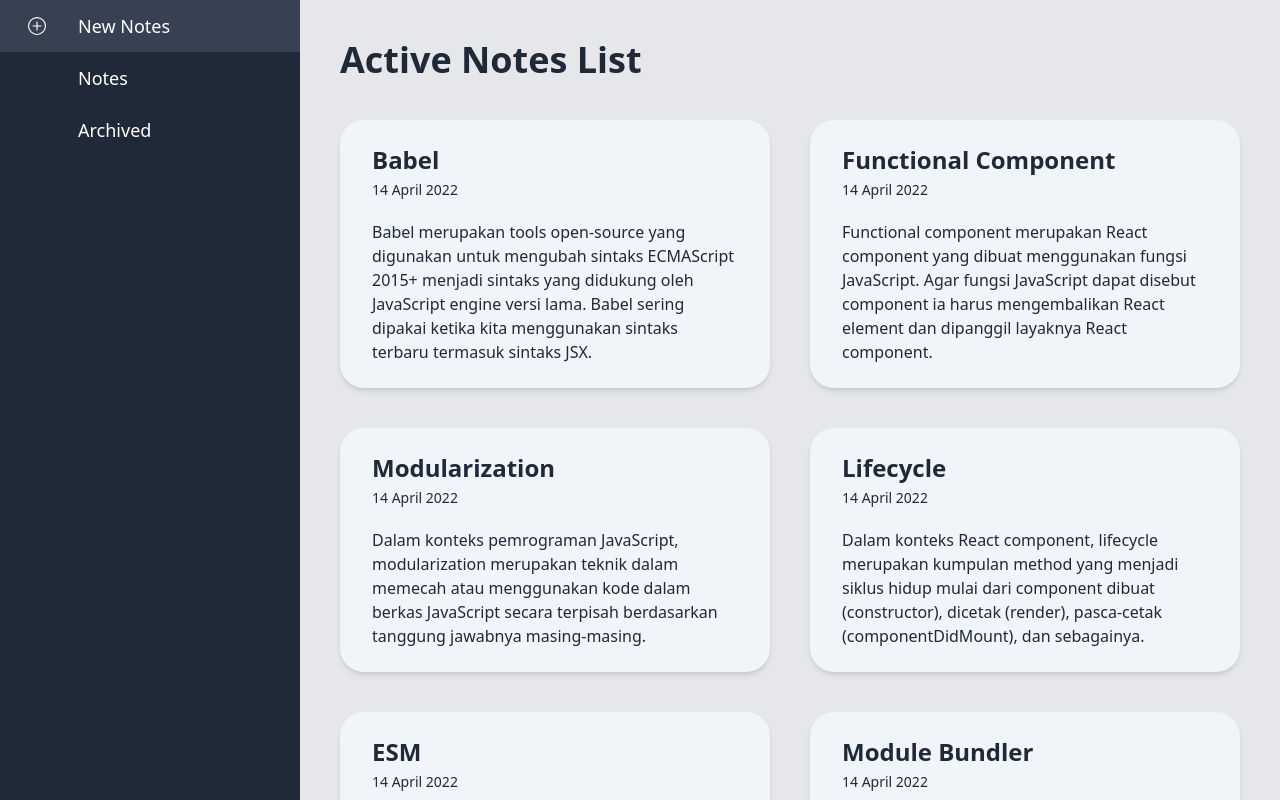
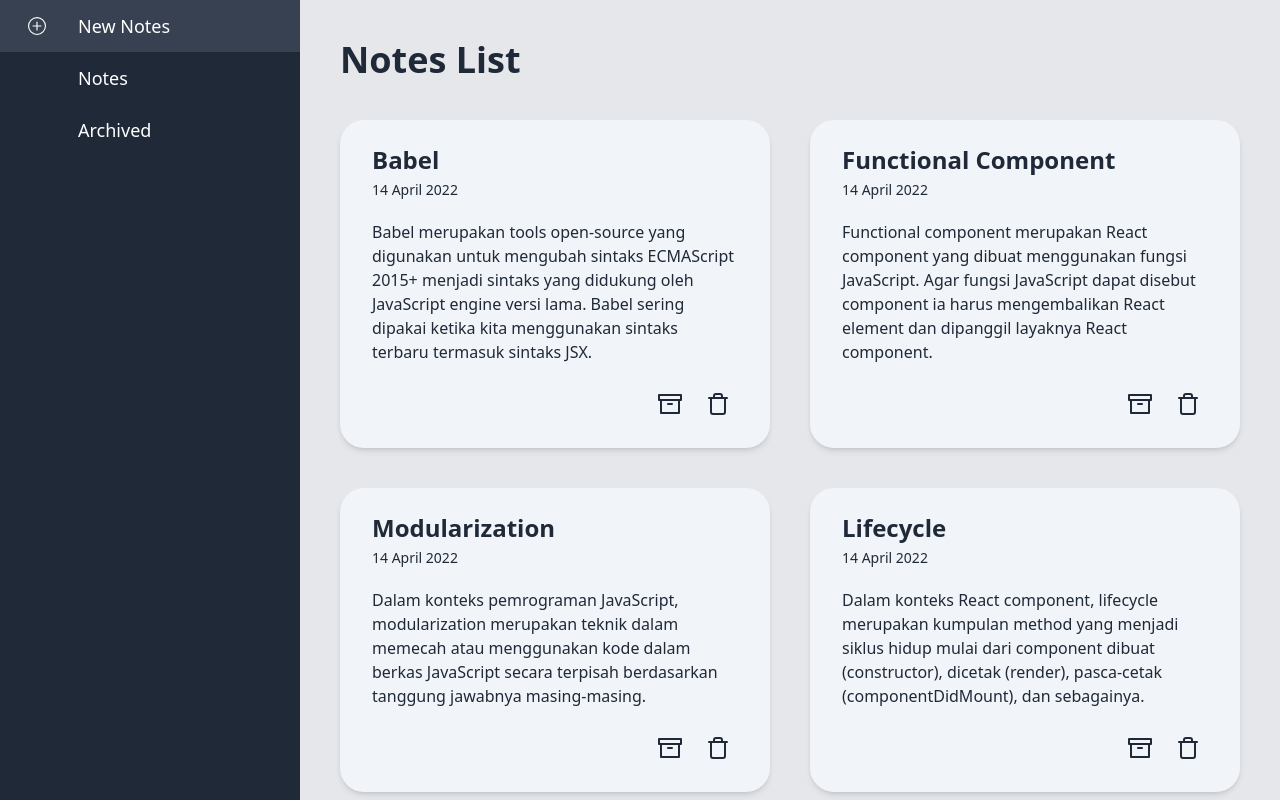
Before and after one commit to farkhanmhd/notes-app, a React (Vite) app: page /notes in a window 1280 px wide. Shown: the top 800 px of the page. Built offline with nearby package versions, Linux system fonts and the light colour scheme; some icons are missing.

Commit message:
finished archive, unarchive, and delete note

```diff
--- a/src/App.jsx
+++ b/src/App.jsx
@@ -27,6 +27,7 @@ const App = () => {
               <Route path="/archived" element={<ArchivedPage />} />
               <Route path="/error" element={<NotFoundPage />} />
               <Route path="/notes/:id" element={<NotesDetailPage />} />
+              <Route path="/archived/:id" element={<NotesDetailPage />} />
             </Routes>
           </>
         ) : (
--- a/src/components/ControlButton.jsx
+++ b/src/components/ControlButton.jsx
@@ -5,7 +5,7 @@ const ControlButton = ({ onClick, children, controlState }) => {
     <button
       onClick={onClick}
       className={`flex justify-center items-center text-2xl rounded-lg p-2 duration-[250ms] ${
-        !controlState ? "hover:bg-slate-300" : ""
+        !controlState ? "hover:bg-slate-200" : ""
       }`}
       disabled={controlState}
     >
--- a/src/components/Notes/Note.jsx
+++ b/src/components/Notes/Note.jsx
@@ -1,24 +1,66 @@
 import PropTypes from "prop-types";
 import formattedDate from "./../../utils/formattedDate";
 import { Link } from "react-router-dom";
+import { useNotes } from "../../context/NotesContext";
+import ControlButton from "../ControlButton";
+import { FiArchive, FiTrash } from "react-icons/fi";
+import { MdOutlineUnarchive } from "react-icons/md";
+import parser from "html-react-parser";
 
-const Note = ({ id, title, date, body }) => {
+const Note = ({ note, type }) => {
+  const { noteArchive, noteUnArchive, noteDelete } = useNotes();
+
+  const onArchive = (event, id) => {
+    event.preventDefault();
+    noteArchive(id);
+  };
+
+  const onUnArchive = (event, id) => {
+    event.preventDefault();
+    noteUnArchive(id);
+  };
+
+  const onDelete = (event, id) => {
+    event.preventDefault();
+    noteDelete(id);
+  };
+
   return (
-    <Link to={`/notes/${id}`}>
-      <div className="bg-slate-100 w-full h-full rounded-3xl shadow-md hover:shadow-xl cursor-pointer duration-300 text-gray-800 py-6 px-8 overflow-hidden self-start">
-        <h2 className=" text-2xl mb-1 font-bold">{title}</h2>
-        <p className="text-sm">{formattedDate(date)}</p>
-        <div className="body-text mt-5 ">{body}</div>
+    <Link
+      to={
+        type === "active" ? `/notes/${note.id}` : `/notes/archived/${note.id}`
+      }
+    >
+      <div className="bg-slate-100 w-full h-full rounded-3xl shadow-md hover:shadow-xl cursor-pointer duration-300 text-gray-800 py-6 px-8 overflow-hidden flex flex-col">
+        <h2 className=" text-2xl mb-1 font-bold">{note.title}</h2>
+        <p className="text-sm">{formattedDate(note.createdAt)}</p>
+        <div className="body-text my-5 ">{parser(note.body)}</div>
+        <div className="controls mt-auto flex justify-end gap-2">
+          <ControlButton
+            onClick={
+              type === "active"
+                ? (event) => onArchive(event, note.id)
+                : (event) => onUnArchive(event, note.id)
+            }
+            controlState={!true}
+          >
+            {type === "active" ? <FiArchive /> : <MdOutlineUnarchive />}
+          </ControlButton>
+          <ControlButton
+            controlState={!true}
+            onClick={(event) => onDelete(event, note.id)}
+          >
+            <FiTrash />
+          </ControlButton>
+        </div>
       </div>
     </Link>
   );
 };
 
 Note.propTypes = {
-  id: PropTypes.string.isRequired,
-  title: PropTypes.string.isRequired,
-  date: PropTypes.string.isRequired,
-  body: PropTypes.any.isRequired,
+  note: PropTypes.object.isRequired,
+  type: PropTypes.oneOf(["active", "archived"]).isRequired,
 };
 
 export default Note;
--- /dev/null
+++ b/src/components/Notes/NotesList.jsx
@@ -0,0 +1,39 @@
+import { Link } from "react-router-dom";
+import Note from "./Note";
+import PropTypes from "prop-types";
+
+const NotesList = ({ notes, type }) => {
+  return notes.length > 0 ? (
+    <>
+      <h2 className="text-4xl text-gray-800 pt-10 pl-10 font-bold">
+        {type === "archived" ? "Archived Notes List" : "Notes List"}
+      </h2>
+      <div className="grid grid-cols-[repeat(auto-fit,_minmax(300px,_1fr))] gap-10 p-10 w-[calc(100vw - 75px)] lg:w-[calc(100vw - 300px)]">
+        {notes.map((note) => {
+          return <Note key={note.id} note={note} type={type} />;
+        })}
+      </div>
+    </>
+  ) : (
+    <div className="w-[calc(100vw - 75px)] lg:w-[calc(100vw - 300px)] h-screen flex flex-col justify-center items-center gap-5">
+      <h1 className="text-3xl text-gray-800 font-bold">
+        {type === "archived"
+          ? "There are no archived notes"
+          : "There are no active notes"}
+      </h1>
+      <Link
+        to={"/notes/new"}
+        className="bg-gray-100 text-gray-900 px-5 py-2 rounded-lg duration-[250ms] hover:bg-gray-300"
+      >
+        Create new note
+      </Link>
+    </div>
+  );
+};
+
+NotesList.propTypes = {
+  notes: PropTypes.arrayOf(PropTypes.object).isRequired,
+  type: PropTypes.oneOf(["active", "archived"]).isRequired,
+};
+
+export default NotesList;
--- a/src/context/NotesContext.jsx
+++ b/src/context/NotesContext.jsx
@@ -1,5 +1,14 @@
 import { createContext, useContext, useEffect, useState } from "react";
-import { getAllNotes, addNote, getNote } from "../utils/local-data";
+import {
+  getAllNotes,
+  addNote,
+  getNote,
+  archiveNote,
+  getActiveNotes,
+  getArchivedNotes,
+  unarchiveNote,
+  deleteNote,
+} from "../utils/local-data";
 import PropTypes from "prop-types";
 
 const NotesContext = createContext();
@@ -21,8 +30,44 @@ const NotesProvider = ({ children }) => {
     return note;
   };
 
+  const noteArchive = (id) => {
+    archiveNote(id);
+    setNotes(getAllNotes);
+  };
+
+  const noteUnArchive = (id) => {
+    unarchiveNote(id);
+    setNotes(getAllNotes);
+  };
+
+  const noteDelete = (id) => {
+    deleteNote(id);
+    setNotes(getAllNotes);
+  };
+
+  const getAllActiveNotes = () => {
+    const activeNotes = getActiveNotes();
+    return activeNotes;
+  };
+  const getAllArchivedNotes = () => {
+    const archivedNotes = getArchivedNotes();
+    return archivedNotes;
+  };
+
   return (
-    <NotesContext.Provider value={{ notes, setNotes, addNewNote, openNote }}>
+    <NotesContext.Provider
+      value={{
+        notes,
+        setNotes,
+        addNewNote,
+        openNote,
+        noteArchive,
+        getAllActiveNotes,
+        getAllArchivedNotes,
+        noteUnArchive,
+        noteDelete,
+      }}
+    >
       {children}
     </NotesContext.Provider>
   );
--- a/src/pages/ArchivedPage.jsx
+++ b/src/pages/ArchivedPage.jsx
@@ -1,43 +1,10 @@
-import Note from "../components/Notes/Note";
 import { useNotes } from "../context/NotesContext";
-import parser from "html-react-parser";
-import { Link } from "react-router-dom";
+import NotesList from "../components/Notes/NotesList";
 
 const ArchivedPage = () => {
-  const { notes } = useNotes();
+  const { getAllArchivedNotes } = useNotes();
 
-  return notes.filter((note) => note.archived).length > 0 ? (
-    <>
-      <h2 className="text-4xl text-gray-800 pt-10  pl-10">Active Notes List</h2>
-      <div className="grid grid-cols-[repeat(auto-fit,_minmax(300px,_1fr))] gap-10 p-10 w-[calc(100vw - 75px)] lg:w-[calc(100vw - 300px)]">
-        {notes
-          .filter((note) => note.archived)
-          .map((note) => {
-            return (
-              <Note
-                key={note.id}
-                id={note.id}
-                title={note.title}
-                date={note.createdAt}
-                body={parser(note.body)}
-              />
-            );
-          })}
-      </div>
-    </>
-  ) : (
-    <div className="w-[calc(100vw - 75px)] lg:w-[calc(100vw - 300px)] h-screen flex flex-col justify-center items-center gap-5">
-      <h1 className="text-3xl text-gray-800 font-bold">
-        There are no archived notes
-      </h1>
-      <Link
-        to={"/notes/new"}
-        className="bg-gray-100 text-gray-900 px-5 py-2 rounded-lg duration-[250ms] hover:bg-gray-300"
-      >
-        Create new note
-      </Link>
-    </div>
-  );
+  return <NotesList notes={getAllArchivedNotes()} type="archived" />;
 };
 
 export default ArchivedPage;
--- a/src/pages/NotesPage.jsx
+++ b/src/pages/NotesPage.jsx
@@ -1,42 +1,10 @@
-import Note from "../components/Notes/Note";
 import { useNotes } from "../context/NotesContext";
-import parser from "html-react-parser";
-import { Link } from "react-router-dom";
+import NotesList from "../components/Notes/NotesList";
 
 const NotesPage = () => {
-  const { notes } = useNotes();
-  return notes.filter((note) => !note.archived).length > 0 ? (
-    <>
-      <h2 className="text-4xl text-gray-800 pt-10 pl-10 font-bold">
-        Active Notes List
-      </h2>
-      <div className="grid grid-cols-[repeat(auto-fit,_minmax(300px,_1fr))] gap-10 p-10 w-[calc(100vw - 75px)] lg:w-[calc(100vw - 300px)]">
-        {notes
-          .filter((note) => !note.archived)
-          .map((note) => {
-            return (
-              <Note
-                key={note.id}
-                id={note.id}
-                title={note.title}
-                date={note.createdAt}
-                body={parser(note.body)}
-              />
-            );
-          })}
-      </div>
-    </>
-  ) : (
-    <div className="w-[calc(100vw - 75px)] lg:w-[calc(100vw - 300px)] h-screen flex flex-col justify-center items-center gap-5">
-      <h1 className="text-2xl text-gray-800">There are no notes</h1>
-      <Link
-        to={"/notes/new"}
-        className="bg-gray-100 text-gray-900 px-5 py-2 rounded-lg duration-[250ms] hover:bg-gray-300"
-      >
-        Create new note
-      </Link>
-    </div>
-  );
+  const { getAllActiveNotes } = useNotes();
+
+  return <NotesList notes={getAllActiveNotes()} type="active" />;
 };
 
 export default NotesPage;
```
